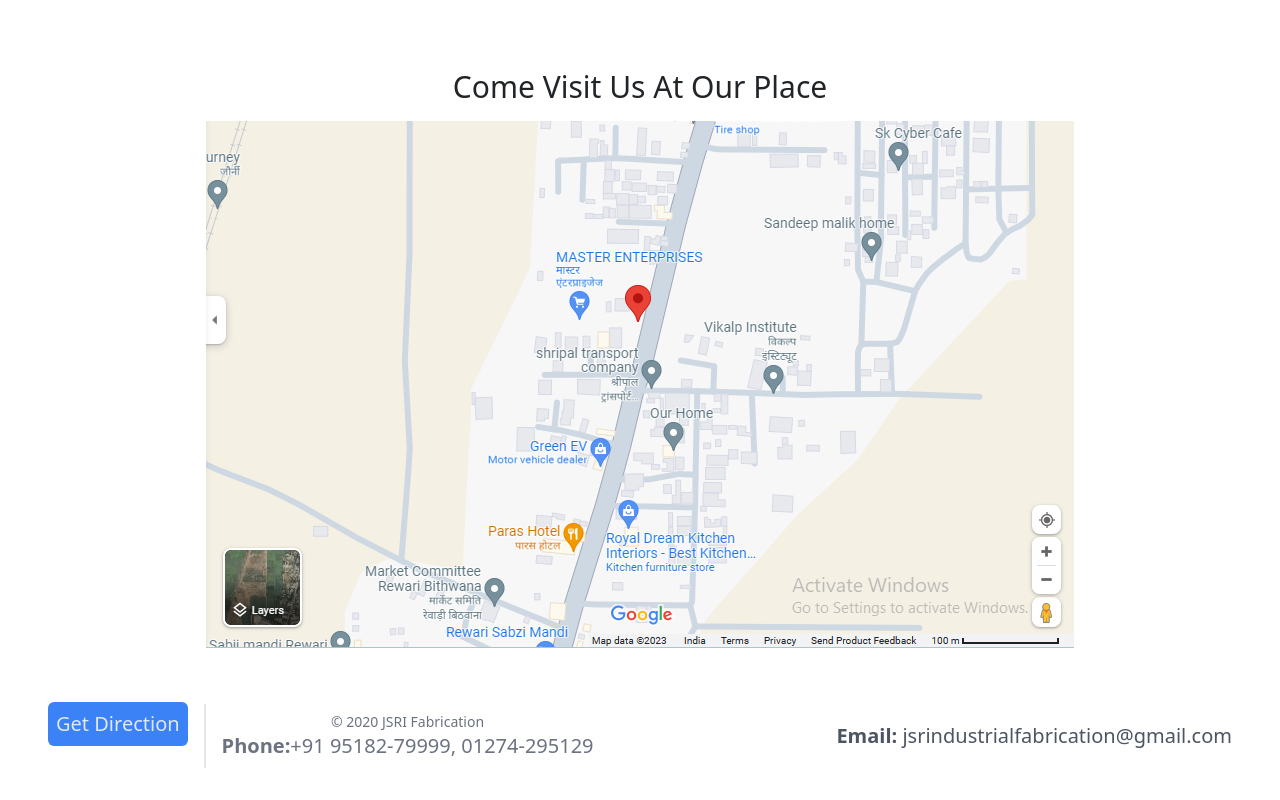
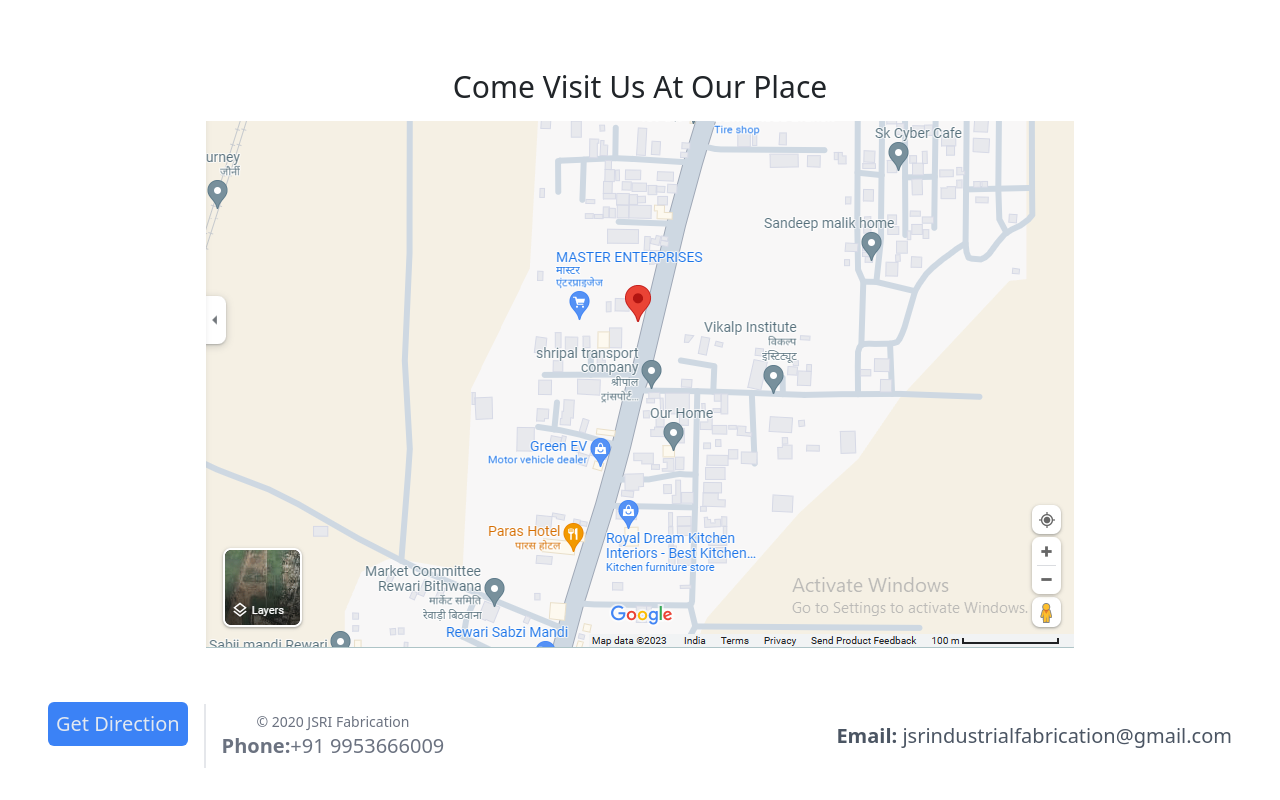
Before and after one commit to Vab31/jsrifabrication, a React (Create React App) app: page / in a window 1280 px wide. Shown: the part 1944-2744 px from the top of the page. Built offline with nearby package versions, Linux system fonts and the light colour scheme.

Commit message:
Update footer.js

```diff
--- a/src/component/footer.js
+++ b/src/component/footer.js
@@ -8,7 +8,7 @@
         <button className='bg-blue-500 p-2 rounded text-xl text-slate-200' >Get Direction</button>
       </a>
       <p className="text-sm text-gray-500 sm:ml-4 sm:pl-4 sm:border-l-2 sm:border-gray-200 sm:py-2 sm:mt-0 mt-4">© 2020 JSRI Fabrication
-      <p className='text-xl'><b>Phone:</b>+91 95182-79999, 01274-295129</p>
+      <p className='text-xl'><b>Phone:</b>+91 9953666009</p>
       </p>
       <span className="inline-flex sm:ml-auto sm:mt-0 mt-4 justify-center sm:justify-start">
       <p className='text-xl'><b>Email:</b> jsrindustrialfabrication@gmail.com</p>
```
